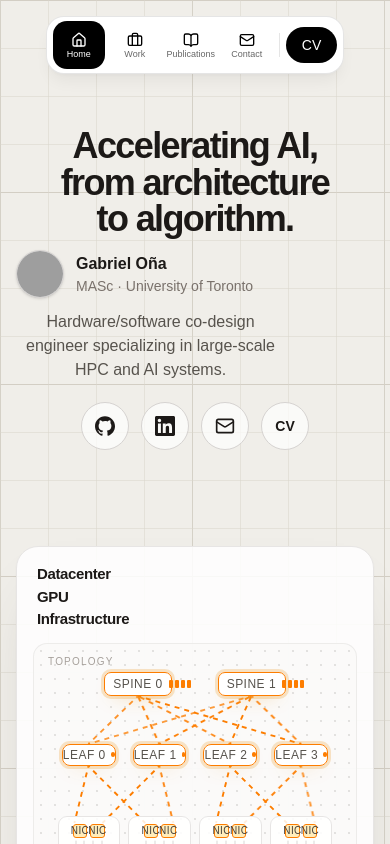
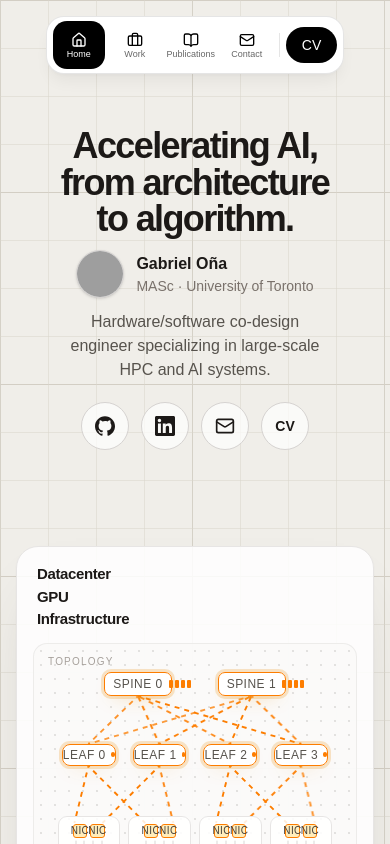
Before and after one commit to gsoch/gsoch.github.io, a React (Vite) app: page / in a window 390 px wide. Shown: the top 844 px of the page. Built offline with nearby package versions, Linux system fonts and the light colour scheme; grey boxes are pictures that could not be loaded.

Commit message:
Center the profile block and paragraph on mobile

```diff
--- a/src/components/custom/Hero.tsx
+++ b/src/components/custom/Hero.tsx
@@ -103,7 +103,7 @@ export default function Hero() {
               Accelerating AI, from architecture to algorithm.
             </h1>
 
-            <div className="flex items-center gap-3 md:gap-4">
+            <div className="flex items-center justify-center md:justify-start gap-3 md:gap-4">
               <div className="relative flex size-12 md:size-14 shrink-0 items-center justify-center overflow-hidden rounded-full border border-stone-300 bg-white text-sm md:text-base font-semibold text-stone-700 shadow-sm">
                 GO
                 {/* Drop a photo at public/profile.jpg to replace the initials. */}
@@ -122,7 +122,7 @@ export default function Hero() {
               </div>
             </div>
 
-            <p className="text-base md:text-lg leading-6 md:leading-7 text-stone-600 text-pretty" style={{ width: lede, maxWidth: "100%" }}>
+            <p className="text-base md:text-lg leading-6 md:leading-7 text-stone-600 text-pretty mx-auto md:mx-0" style={{ width: lede, maxWidth: "100%" }}>
               Hardware/software co-design engineer specializing in large-scale HPC and AI systems.
             </p>
           </div>
```
